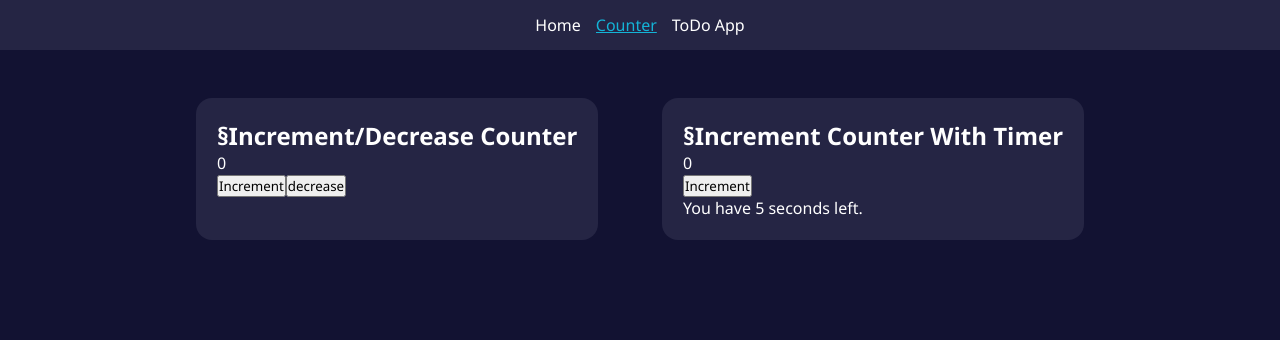
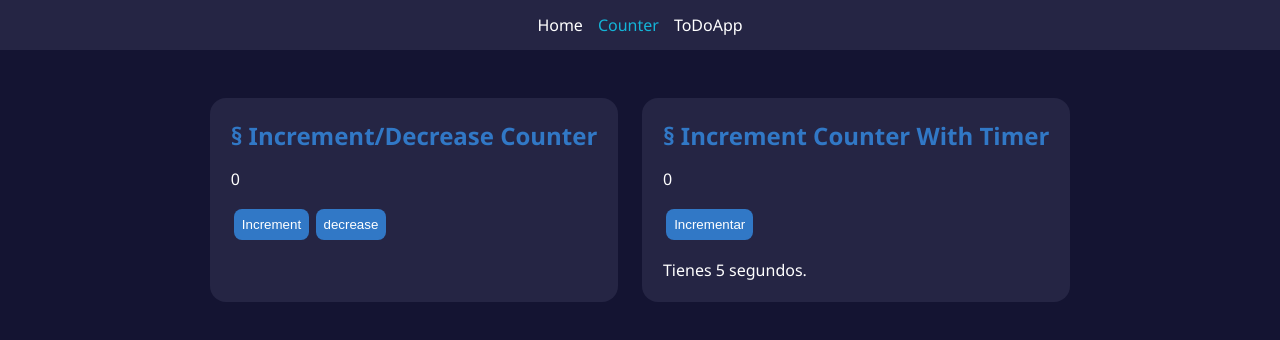
Before and after one commit to Sylbird/react-ts, a React (Vite) app: page /react-ts/Counter in a window 1280 px wide. Shown: the top 340 px of the page. Built offline with nearby package versions, Linux system fonts and the light colour scheme.

Commit message:
Using NavLink intstead of Link & improved code

```diff
--- a/src/assets/styles/globalStyle.ts
+++ b/src/assets/styles/globalStyle.ts
@@ -1,26 +1,81 @@
 import { createGlobalStyle } from 'styled-components';
 
 const GlobalStyle = createGlobalStyle`
-* {
-  font-family: 'Segoe UI', Tahoma, Geneva, Verdana, sans-serif;
+*,::after, ::before {
   margin: 0;
-  overflow: auto;
   padding: 0;
 }
 
-body {
+/* Chrome based scrollbar */
+::-webkit-scrollbar {
+  background-color: rgba(37, 37, 68, 1);
+  height: 0.4rem;
+  width: 0.4rem;
+}
+
+::-webkit-scrollbar-corner{
+  background-color: rgba(37, 37, 68, 1);
+}
+
+::-webkit-scrollbar-thumb {
+  background-color: rgba(20, 180, 215, 1);
+}
+//
+
+main{
+  display: flex;
+  gap: 1.5rem;
+  justify-content: center;
+  padding: 3rem 2rem 2rem 2rem;
+
+  @media screen and (max-width: 767px) {
+    flex-direction: column;
+    align-items: center;
+  }
+}
+
+body, #root {
+  background-color: rgba(20, 20, 50, 1);
+  color: rgba(255, 255, 255, 1);
+  font-family: 'Segoe UI', Tahoma, Geneva, Verdana, sans-serif;
   height: 100vh;
+  overflow: auto;
   width: 100vw;
-  background-color: rgba(18, 18, 50, 1);
-  color: rgba(255, 255, 255, 1);
+
+  button{
+    background-color: rgba(49, 120, 198, 1);
+    border: none;
+    border-radius: 0.5rem;
+    color: rgba(255, 255, 255, 1);
+    margin: 0.2rem 0.2rem 0.2rem 0.2rem;
+    padding: 0.5rem;
+    transition: 0.2s ease-in-out;
+    user-select: none;
+
+    &:hover{
+      cursor: pointer;
+      background-color: rgba(20, 180, 215, 1);
+    }
+
+    &.danger{
+      background-color: rgba(198,49,49,1);
+      &:hover{
+        background-color: rgba(215, 20, 20, 1);
+      }
+    }
+  }
+
+  h2{
+    color:rgba(49, 120, 198,1);
+  }
 }
 
 .card{
+    background-color: rgba(37, 37, 68, 1);
+    border-radius: 1rem;
+    padding: 1.3rem;
     width: fit-content;
-    border-radius: 1rem;
-    background-color: rgba(37, 37, 68, 1);
-    margin: 3rem 2rem 0rem 2rem;
-    padding: 1.3rem;
+    overflow: auto;
 }
 
 .container {
@@ -35,9 +90,10 @@ body {
 
 .img-container {
   display: flex;
+  justify-content: center;
+  margin-left: 1rem;
   overflow: unset;
-  justify-content: center;
-  margin-left: 2rem;
+
   @media screen and (max-width: 767px) {
     margin-left: 0rem;
   }
@@ -47,15 +103,6 @@ body {
   margin-top: 1rem;
 }
 
-.active > a{
-    color: rgba(20, 180, 215, 1);
-    text-decoration: underline;
-}
-
-.hide {
-    display: none;
-}
-
 .slash {
   text-decoration: line-through;
 }
--- a/src/components/Counter/StyledCounter.ts
+++ b/src/components/Counter/StyledCounter.ts
@@ -1,12 +1,5 @@
 import styled from 'styled-components';
 
-const StyledCounter = styled.main`
-  display: flex;
-  justify-content: center;
-  @media screen and (max-width: 767px) {
-    flex-direction: column;
-    align-items: center;
-  }
-`;
+const StyledCounter = styled.main``;
 
 export default StyledCounter;
--- a/src/components/Counter/index.tsx
+++ b/src/components/Counter/index.tsx
@@ -10,11 +10,14 @@ const Counter: FC = () => {
     <StyledCounter>
       <div className="card">
         <div>
-          <h2>§Increment/Decrease Counter</h2>
+          <h2>§ Increment/Decrease Counter</h2>
         </div>
         <div>
           <div className="text-container">
+            <div>
               <p>{counter}</p>
+            </div>
+            <div>
               <button type="button" onClick={increase}>
                 Increment
               </button>
@@ -24,6 +27,7 @@ const Counter: FC = () => {
             </div>
           </div>
         </div>
+      </div>
       <WithTimer />
     </StyledCounter>
   );
--- a/src/components/Counter/withTimer.tsx
+++ b/src/components/Counter/withTimer.tsx
@@ -6,6 +6,12 @@ const WithTimer: FC = () => {
   const [hide, setHide] = useState(false);
 
   const increase = () => setCounter(counter + 1);
+
+  const reset = () => {
+    setCounter(0);
+    setTimer(10);
+    setHide(false);
+  };
 
   useEffect(() => {
     if (timer > 0) {
@@ -23,14 +29,26 @@ const WithTimer: FC = () => {
   return (
     <div className="card">
       <div>
-        <h2>§Increment Counter With Timer</h2>
+        <h2>§ Increment Counter With Timer</h2>
       </div>
-      <div>
-        <p>{counter}</p>
-        <button onClick={increase} type="button" className={hide ? 'hide' : ''}>
-          Increment
-        </button>
-        <p>You have {timer} seconds left.</p>
+      <div className="text-container">
+        <div>
+          <p>{counter}</p>
+        </div>
+        <div>
+          {hide ? (
+            <button onClick={reset} type="button">
+              Reiniciar
+            </button>
+          ) : (
+            <button onClick={increase} type="button">
+              Incrementar
+            </button>
+          )}
+        </div>
+        <div>
+          <p>Tienes {timer} segundos.</p>
+        </div>
       </div>
     </div>
   );
--- a/src/components/Home/StyledHome.ts
+++ b/src/components/Home/StyledHome.ts
@@ -1,9 +1,6 @@
 import styled from 'styled-components';
 
 const StyledHome = styled.main`
-  display: flex;
-  justify-content: center;
-
   h1 {
     text-align: center;
     padding: 0 0 1.5rem 0;
--- a/src/components/Home/index.tsx
+++ b/src/components/Home/index.tsx
@@ -14,8 +14,8 @@ function Home() {
           </div>
           <div className="text-container">
             <p>
-              Aqui planeo subir ejercicios usando React + TypeScript, asi como
-              pequeños proyectos hechos con estas tecnologias.
+              Esta pagina tiene como objetivo mostrar ejercicios realizados
+              usando React + TypeScript.
             </p>
             <div>
               <h2>§ Counter</h2>
@@ -23,7 +23,9 @@ function Home() {
             </div>
             <div>
               <h2>§ Counter with timer</h2>
-              <p>Incrementa el valor de un contador con un tiempo limitado.</p>
+              <p>
+                Incrementa el valor de un contador antes de que acabe el tiempo
+              </p>
             </div>
             <div>
               <h2>§ ToDo App</h2>
--- a/src/components/Navbar/StyledNavbar.ts
+++ b/src/components/Navbar/StyledNavbar.ts
@@ -2,24 +2,31 @@ import styled from 'styled-components';
 
 const StyledNavbar = styled.nav`
   display: flex;
-  width: 100vw;
+  width: 100%;
   background-color: rgba(37, 37, 68, 1);
+
   ul {
+    align-items: center;
     display: flex;
+    gap: 15px;
+    height: 50px;
     justify-content: center;
-    align-items: center;
-    width: 100vw;
-    height: 50px;
-    gap: 15px;
+    list-style: none;
+    width: inherit;
 
     @media screen and (max-width: 767px) {
       gap: 10px;
     }
   }
+
   a {
     color: rgba(255, 255, 255, 1);
+    font-weight: 500;
     text-decoration: none;
-    font-weight: 500;
+
+    &.active {
+      color: rgba(20, 180, 215, 1);
+    }
   }
 `;
 
--- a/src/components/Navbar/index.tsx
+++ b/src/components/Navbar/index.tsx
@@ -1,25 +1,25 @@
 import { FC } from 'react';
-import { Link, useLocation } from 'react-router-dom';
+import { NavLink } from 'react-router-dom';
 import StyledNavbar from 'src/components/Navbar/StyledNavbar';
 
 const NavBar: FC = () => {
-  const location = useLocation();
-
-  const isActive = (path: string) => {
-    return location.pathname === path;
-  };
-
   return (
     <StyledNavbar>
       <ul>
-        <li className={isActive('/react-ts') ? 'active' : ''}>
-          <Link to={`/react-ts`}>Home</Link>
+        <li>
+          <NavLink to={`/react-ts/`} end>
+            Home
+          </NavLink>
         </li>
-        <li className={isActive('/react-ts/Counter') ? 'active' : ''}>
-          <Link to={`/react-ts/Counter`}>Counter</Link>
+        <li>
+          <NavLink to={`/react-ts/Counter`} end>
+            Counter
+          </NavLink>
         </li>
-        <li className={isActive('/react-ts/ToDo') ? 'active' : ''}>
-          <Link to={`/react-ts/ToDo`}>ToDo App</Link>
+        <li>
+          <NavLink to={`/react-ts/ToDo`} end>
+            ToDoApp
+          </NavLink>
         </li>
       </ul>
     </StyledNavbar>
--- a/src/components/ToDo/StyledToDo.ts
+++ b/src/components/ToDo/StyledToDo.ts
@@ -1,8 +1,10 @@
 import styled from 'styled-components';
 
 const StyledToDo = styled.main`
-  display: flex;
-  justify-content: center;
+  ul {
+    list-style: none;
+  }
+
   label {
     word-wrap: break-word;
   }
--- a/src/components/ToDo/index.tsx
+++ b/src/components/ToDo/index.tsx
@@ -11,7 +11,7 @@ const InitialTasks: TaskProps[] = [
   {
     id: crypto.randomUUID(),
     checked: false,
-    text: 'Guardar el estado de las tareas en el localStorage o indexedDB'
+    text: 'Guardar el estado de las tareas en el localStorage o indexedDB.'
   },
   {
     id: crypto.randomUUID(),
@@ -93,11 +93,11 @@ const ToDo: FC = () => {
     <StyledToDo>
       <div className="card">
         <div>
-          <h2>§ToDo App</h2>
+          <h2>§ ToDoApp</h2>
         </div>
         <form onSubmit={handleSubmit}>
           <input name="task" id="task" required type="text" />
-          <button>AddToDo</button>
+          <button>Agregar Tarea</button>
           <h3>
             <label htmlFor="task">Tareas Por hacer:</label>
           </h3>
@@ -122,13 +122,13 @@ const ToDo: FC = () => {
                       <input name="updateTask" type="text" />
                       <div>
                         <button type="button" onClick={handleUpdate(task.id)}>
-                          Update
+                          Actualizar
                         </button>
                         <button
                           type="button"
                           onClick={() => setEditingTaskId(null)}
                         >
-                          Cancel
+                          Cancelar
                         </button>
                       </div>
                     </>
@@ -150,13 +150,14 @@ const ToDo: FC = () => {
                           type="button"
                           onClick={CreateHandleEdit(task.id)}
                         >
-                          Edit
+                          Editar
                         </button>
                         <button
+                          className="danger"
                           type="button"
                           onClick={createHandleDelete(task.id)}
                         >
-                          Delete
+                          Eliminar
                         </button>
                       </div>
                     </>
```
Lines whose indentation alone changed are shown as unchanged.
